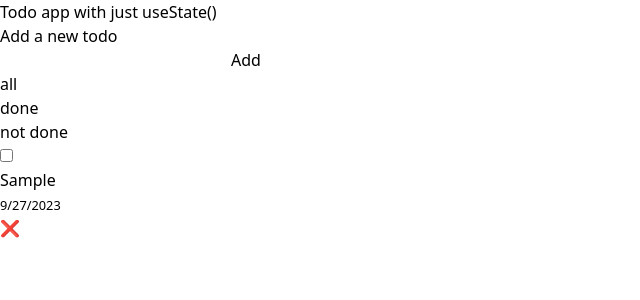
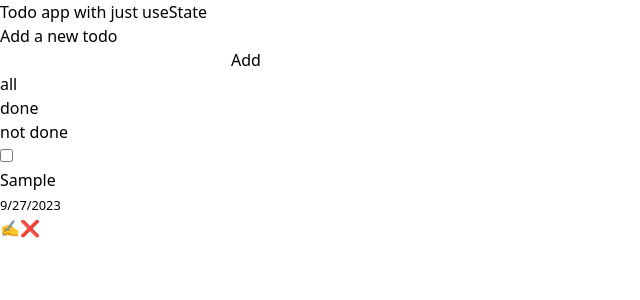
Before and after one commit to ToniMaunde/lifiting-up-the-state, a React (Vite) app: page / in a window 1280 px wide. Both pictures are taken after typing "Sample" into the empty fields and a click on the button "Add". Shown: the top 300 px of the page, without its empty margins (0-640 px from the left). Built offline with nearby package versions, Linux system fonts and the light colour scheme.

Commit message:
feature: done with the creation, editing and deletion of todos
and made some changes to the UI of the 'app'

```diff
--- a/src/App.tsx
+++ b/src/App.tsx
@@ -1,5 +1,5 @@
 import { useEffect, useRef, useState } from "react";
-import type { Dispatch, FormEvent, MouseEvent, SetStateAction } from "react";
+import type { ChangeEvent, ChangeEventHandler, Dispatch, FormEvent, MouseEvent, MouseEventHandler, RefObject, SetStateAction } from "react";
 
 type TTodo = {
   text: string;
@@ -8,13 +8,80 @@ type TTodo = {
   creationDate: string;
 }
 
-function Todo({ todo }: { todo: TTodo }) {
+type TTodoEditDialogProps = {
+  todo: TTodo;
+  dialogRef: RefObject<HTMLDialogElement>;
+  handleTodoTextChange: (form: HTMLFormElement, ref: RefObject<HTMLDialogElement>) => void;
+}
 
-  function handleTodoChange() {
+function TodoEditDialog(props: TTodoEditDialogProps) {
+  const { todo, dialogRef, handleTodoTextChange } = props;
 
-    console.log("clicked")
-    // changeTodoStatus(newStatus);
+  function handleSubmit(e: FormEvent<HTMLFormElement>) {
+    e.preventDefault();
+
+    handleTodoTextChange(e.currentTarget, dialogRef);
   }
+
+  return (
+    <dialog
+      ref={dialogRef}
+      className="w-[35vw] rounded backdrop:bg-opacity-10"
+    >
+      <form
+        className="p-4"
+        onSubmit={handleSubmit}
+      >
+        <h1>
+          Edit Todo
+        </h1>
+        <input
+          type="text"
+          defaultValue={todo.text}
+          id="todoText"
+          name="todo"
+          className="w-full h-full py-2 px-1 border-2 border-[#282C34] focus-within:outline-none focus-within:border-purple-500 rounded-sm text-black mb-4"
+          required
+          autoFocus
+          autoComplete="off"
+        />
+        <input
+          type="hidden"
+          name="todoID"
+          value={todo.id}
+        />
+        <section
+          className="flex"
+        >
+          <button
+            className="bg-purple-500 text-white py-2 px-4 rounded-sm"
+          >
+            Save changes
+          </button>
+          <button
+            className="text-[#282C34] hover:text-black focus:text-black py-2 pl-4 ml-auto rounded-sm"
+            type="button"
+            onClick={() => dialogRef.current?.close()}
+          >
+            Cancel
+          </button>
+        </section>
+      </form>
+    </dialog>
+  )
+}
+
+type TTodoProps = {
+  todo: TTodo;
+  handleTodoTextChange: (form: HTMLFormElement, ref: RefObject<HTMLDialogElement>) => void;
+  handleTodoStatusChange: ChangeEventHandler<HTMLInputElement>;
+  handleTodoDelete: MouseEventHandler<HTMLButtonElement>;
+}
+
+function Todo(props: TTodoProps) {
+
+  const { todo, handleTodoTextChange, handleTodoStatusChange, handleTodoDelete } = props;
+  const editModal = useRef<HTMLDialogElement>(null);
 
   return (
     <li
@@ -24,8 +91,8 @@ function Todo({ todo }: { todo: TTodo }) {
         className="w-6 h-6 accent-purple-500"
         type="checkbox"
         checked={todo.done}
-        value={todo.id}
-        onChange={handleTodoChange}
+        id={todo.id}
+        onChange={handleTodoStatusChange}
       />
       <section>
         <p className="font-bold font-mono text-lg">
@@ -35,12 +102,27 @@ function Todo({ todo }: { todo: TTodo }) {
           {todo.creationDate}
         </small>
       </section>
-      <button
-        className="bg-red-200 h-fit py-1 px-2 ml-auto rounded-sm hover:bg-red-100"
-        title="Remove todo"
+      <section
+        className="flex gap-2 ml-auto"
       >
-        ❌
-      </button>
+        <button
+          className="bg-green-200 h-fit py-1 px-2 rounded-sm hover:bg-green-100"
+          title="Edit todo"
+          value={todo.id}
+          onClick={() => editModal.current?.showModal()}
+        >
+          ✍️
+        </button>
+        <button
+          className="bg-red-200 h-fit py-1 px-2 rounded-sm hover:bg-red-100"
+          title="Remove todo"
+          value={todo.id}
+          onClick={handleTodoDelete}
+        >
+          ❌
+        </button>
+      </section>
+      <TodoEditDialog todo={todo} dialogRef={editModal} handleTodoTextChange={handleTodoTextChange} />
     </li>
   )
 }
@@ -63,7 +145,7 @@ function SegmentedButton(props: TSegmentedButton<TTodoFilter>) {
 
   return (
     <ul
-      className="grid grid-cols-3 mx-auto mb-4 p-1 w-fit border border-t-gray-300 rounded-lg"
+      className="grid grid-cols-3 gap-1 mx-auto mb-4 p-1 w-fit border border-t-gray-300 rounded-lg"
     >
       {
         props.values.map(value => (
@@ -72,7 +154,7 @@ function SegmentedButton(props: TSegmentedButton<TTodoFilter>) {
           >
             <button
               value={value}
-              className={props.currentFilterValue === value ? "w-full bg-white text-black rounded p-1 text-center" : "w-full text-center rounded p-1"}
+              className={props.currentFilterValue === value ? "w-full bg-white text-black rounded p-1 text-center" : "w-full text-center rounded p-1 hover:bg-gray-600"}
               onClick={handleClick}
             >
               {value}
@@ -87,7 +169,14 @@ function SegmentedButton(props: TSegmentedButton<TTodoFilter>) {
 type TSortOrder = "asc" | "desc";
 type TLayout = "list" | "grid";
 
-function TodoList({ todos }: { todos: TTodo[] }) {
+type TTodoList = {
+  todos: TTodo[];
+  handleTodoTextChange: (form: HTMLFormElement, ref: RefObject<HTMLDialogElement>) => void;
+  handleTodoStatusChange: ChangeEventHandler<HTMLInputElement>;
+  handleTodoDelete: MouseEventHandler<HTMLButtonElement>;
+}
+
+function TodoList(props: TTodoList) {
   const [sortOrder, setOrder] = useState<TSortOrder>("asc");
   const [layout, setLayout] = useState<TLayout>("list");
   const [filter, setFilter] = useState<TTodoFilter>("all");
@@ -114,7 +203,7 @@ function TodoList({ todos }: { todos: TTodo[] }) {
     return list;
   }
 
-  const listToRender = filterTodos(todos, filter);
+  const listToRender = filterTodos(props.todos, filter);
   const thereAreTodos = listToRender;
 
   return (
@@ -126,17 +215,23 @@ function TodoList({ todos }: { todos: TTodo[] }) {
       />
       {
         thereAreTodos
-          ? <ul className="grid gap-1">
+          ? <ul
+              className="grid gap-1 max-h-[32rem] overflow-y-auto">
             {
               listToRender.map((todo, idx) => (
                 <Todo
                   key={`${todo.creationDate}${idx}`}
                   todo={todo}
+                  handleTodoTextChange={props.handleTodoTextChange}
+                  handleTodoStatusChange={props.handleTodoStatusChange}
+                  handleTodoDelete={props.handleTodoDelete}
                 />
               ))
             }
           </ul>
-          : <p>
+          : <p
+            className="text-center text-white"
+          >
             There are no todos. Start adding.
           </p>
       }
@@ -160,14 +255,61 @@ function App() {
     (todoRef.current as HTMLInputElement).value = "";
   }
 
+  function handleTodoTextChange(e: HTMLFormElement, ref: RefObject<HTMLDialogElement>) {
+    const formData = new FormData(e);
+
+    const todoID = formData.get("todoID") as string;
+    const newTodoText = formData.get("todo") as string;
+
+    const newListOfTodos = listOfTodos.map(todo => {
+      if (todo.id === todoID) {
+        const changedTodo: TTodo = { ...todo, text: newTodoText };
+
+        return changedTodo;
+      }
+
+      return todo;
+    });
+
+    setList(newListOfTodos);
+
+    ref.current?.close();
+  }
+
+  function handleTodoStatusChange(e: ChangeEvent<HTMLInputElement>) {
+    const todoID = e.currentTarget.id;
+
+    const newStatus = e.currentTarget.checked;
+
+    const newListOfTodos = listOfTodos.map(todo => {
+      if (todo.id === todoID) {
+        const changedTodo: TTodo = { ...todo, done: newStatus };
+
+        return changedTodo;
+      }
+
+      return todo;
+    });
+
+    setList(newListOfTodos);
+  }
+
+  function handleTodoDelete(e: MouseEvent<HTMLButtonElement>) {
+    const todoID = e.currentTarget.value;
+
+    const newListOfTodos = listOfTodos.filter(todo => todo.id !== todoID);
+
+    setList(newListOfTodos);
+  }
+
   return (
     <main
       className="w-[40vw] mx-auto p-8"
     >
       <h1
-        className="text-white text-2xl font-bold mb-8"
+        className="text-white text-2xl font-bold text-center mb-8"
       >
-        Todo app with just useState()
+        Todo app with just useState
       </h1>
       <form
         method="post"
@@ -187,7 +329,7 @@ function App() {
             id="todoText"
             name="todo"
             ref={todoRef}
-            className="w-full h-full py-2 px-1 rounded-sm text-black"
+            className="w-full h-full py-2 px-1 rounded-sm outline-none border-2 border-transparent focus-within:border-purple-500 text-black"
             required
             autoFocus
             autoComplete="off"
@@ -199,7 +341,12 @@ function App() {
           </button>
         </div>
       </form>
-      <TodoList todos={listOfTodos} />
+      <TodoList
+        todos={listOfTodos}
+        handleTodoTextChange={handleTodoTextChange}
+        handleTodoStatusChange={handleTodoStatusChange}
+        handleTodoDelete={handleTodoDelete}
+      />
     </main>
   )
 }
```
